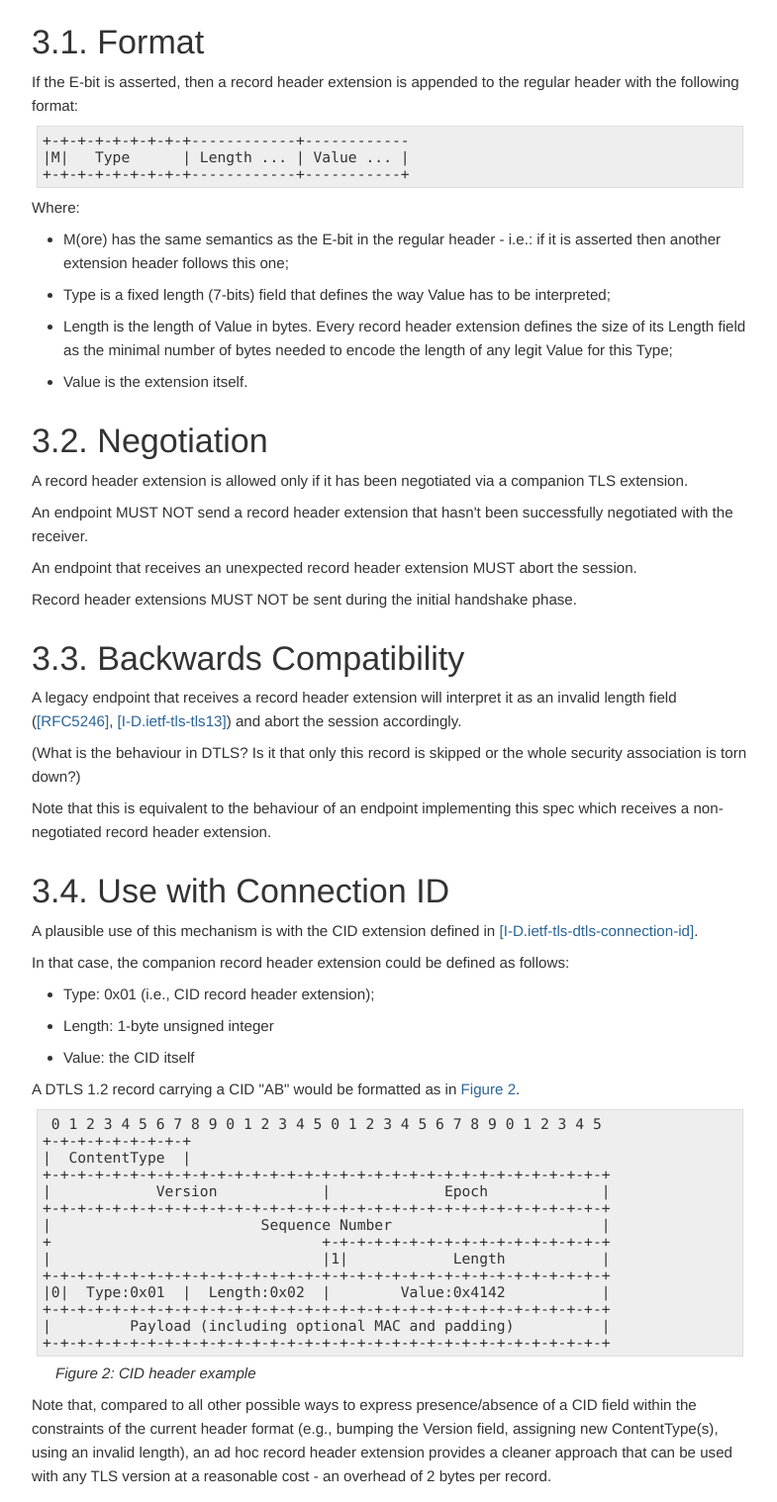
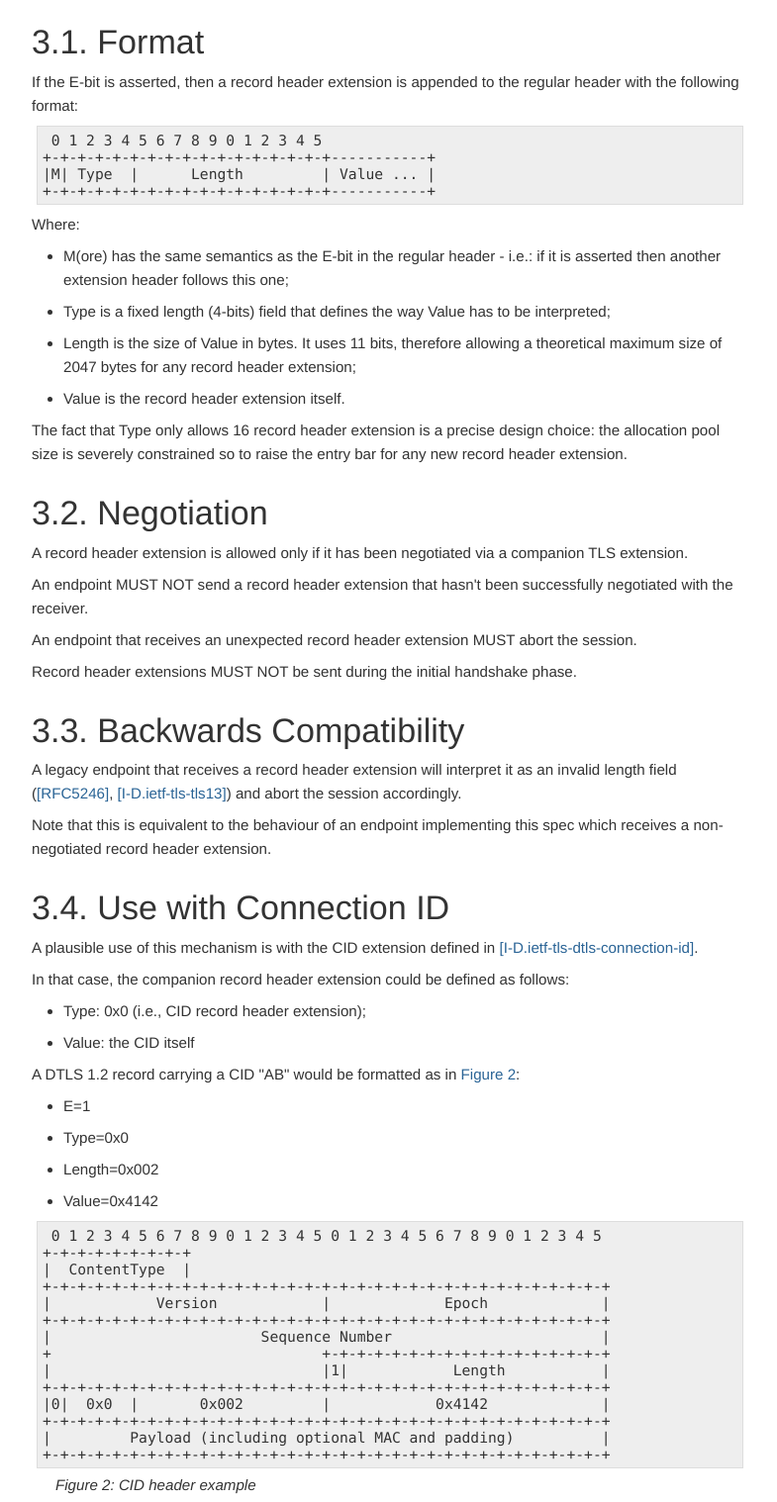
Before and after one commit to thomas-fossati/draft-tls-ext-header, a plain HTML site: page draft-fossati-tls-ext-header.html in a window 1280 px wide. Shown: the part 1820-3338 px from the top of the page at 99% size, without its empty margins (71-856 px from the left). Drawn offline with Linux system fonts and the light colour scheme.

Commit message:
Script updating gh-pages from 0502f10. [ci skip]

```diff
--- a/draft-fossati-tls-ext-header.html
+++ b/draft-fossati-tls-ext-header.html
@@ -410,19 +410,21 @@ address {
 <h1 id="rfc.section.3.1"><a href="#rfc.section.3.1">3.1.</a> <a href="#ext-header-format" id="ext-header-format">Format</a></h1>
 <p id="rfc.section.3.1.p.1">If the E-bit is asserted, then a record header extension is appended to the regular header with the following format:</p>
 <pre>
-+-+-+-+-+-+-+-+-+------------+------------
-|M|   Type      | Length ... | Value ... |
-+-+-+-+-+-+-+-+-+------------+-----------+
+ 0 1 2 3 4 5 6 7 8 9 0 1 2 3 4 5
++-+-+-+-+-+-+-+-+-+-+-+-+-+-+-+-+-----------+
+|M| Type  |      Length         | Value ... |
++-+-+-+-+-+-+-+-+-+-+-+-+-+-+-+-+-----------+
 </pre>
 <p id="rfc.section.3.1.p.2">Where:</p>
 <p/>
 
 <ul>
   <li>M(ore) has the same semantics as the E-bit in the regular header - i.e.: if it is asserted then another extension header follows this one;</li>
-  <li>Type is a fixed length (7-bits) field that defines the way Value has to be interpreted;</li>
-  <li>Length is the length of Value in bytes.  Every record header extension defines the size of its Length field as the minimal number of bytes needed to encode the length of any legit Value for this Type;</li>
-  <li>Value is the extension itself.</li>
+  <li>Type is a fixed length (4-bits) field that defines the way Value has to be interpreted;</li>
+  <li>Length is the size of Value in bytes.  It uses 11 bits, therefore allowing a theoretical maximum size of 2047 bytes for any record header extension;</li>
+  <li>Value is the record header extension itself.</li>
 </ul>
+<p id="rfc.section.3.1.p.4">The fact that Type only allows 16 record header extension is a precise design choice: the allocation pool size is severely constrained so to raise the entry bar for any new record header extension.</p>
 <h1 id="rfc.section.3.2"><a href="#rfc.section.3.2">3.2.</a> <a href="#ext-header-nego" id="ext-header-nego">Negotiation</a></h1>
 <p id="rfc.section.3.2.p.1">A record header extension is allowed only if it has been negotiated via a companion TLS extension.</p>
 <p id="rfc.section.3.2.p.2">An endpoint MUST NOT send a record header extension that hasn't been successfully negotiated with the receiver.</p>
@@ -430,19 +432,25 @@ address {
 <p id="rfc.section.3.2.p.4">Record header extensions MUST NOT be sent during the initial handshake phase.</p>
 <h1 id="rfc.section.3.3"><a href="#rfc.section.3.3">3.3.</a> <a href="#ext-header-backwards-compat" id="ext-header-backwards-compat">Backwards Compatibility</a></h1>
 <p id="rfc.section.3.3.p.1">A legacy endpoint that receives a record header extension will interpret it as an invalid length field (<a href="#RFC5246">[RFC5246]</a>, <a href="#I-D.ietf-tls-tls13">[I-D.ietf-tls-tls13]</a>) and abort the session accordingly.</p>
-<p id="rfc.section.3.3.p.2">(What is the behaviour in DTLS?  Is it that only this record is skipped or the whole security association is torn down?)</p>
-<p id="rfc.section.3.3.p.3">Note that this is equivalent to the behaviour of an endpoint implementing this spec which receives a non-negotiated record header extension.</p>
+<p id="rfc.section.3.3.p.2">Note that this is equivalent to the behaviour of an endpoint implementing this spec which receives a non-negotiated record header extension.</p>
 <h1 id="rfc.section.3.4"><a href="#rfc.section.3.4">3.4.</a> <a href="#ext-header-and-cid" id="ext-header-and-cid">Use with Connection ID</a></h1>
 <p id="rfc.section.3.4.p.1">A plausible use of this mechanism is with the CID extension defined in <a href="#I-D.ietf-tls-dtls-connection-id">[I-D.ietf-tls-dtls-connection-id]</a>.</p>
 <p id="rfc.section.3.4.p.2">In that case, the companion record header extension could be defined as follows:</p>
 <p/>
 
 <ul>
-  <li>Type: 0x01 (i.e., CID record header extension);</li>
-  <li>Length: 1-byte unsigned integer</li>
+  <li>Type: 0x0 (i.e., CID record header extension);</li>
   <li>Value: the CID itself</li>
 </ul>
-<p id="rfc.section.3.4.p.4">A DTLS 1.2 record carrying a CID "AB" would be formatted as in <a href="#fig-cid-example">Figure 2</a>.</p>
+<p id="rfc.section.3.4.p.4">A DTLS 1.2 record carrying a CID "AB" would be formatted as in <a href="#fig-cid-example">Figure 2</a>:</p>
+<p/>
+
+<ul>
+  <li>E=1</li>
+  <li>Type=0x0</li>
+  <li>Length=0x002</li>
+  <li>Value=0x4142</li>
+</ul>
 <div id="rfc.figure.2"/>
 <div id="fig-cid-example"/>
 <pre>
@@ -456,26 +464,20 @@ address {
 +                               +-+-+-+-+-+-+-+-+-+-+-+-+-+-+-+-+
 |                               |1|            Length           |
 +-+-+-+-+-+-+-+-+-+-+-+-+-+-+-+-+-+-+-+-+-+-+-+-+-+-+-+-+-+-+-+-+
-|0|  Type:0x01  |  Length:0x02  |        Value:0x4142           |
+|0|  0x0  |       0x002         |            0x4142             |
 +-+-+-+-+-+-+-+-+-+-+-+-+-+-+-+-+-+-+-+-+-+-+-+-+-+-+-+-+-+-+-+-+
 |         Payload (including optional MAC and padding)          |
 +-+-+-+-+-+-+-+-+-+-+-+-+-+-+-+-+-+-+-+-+-+-+-+-+-+-+-+-+-+-+-+-+
 </pre>
 <p class="figure">Figure 2: CID header example</p>
-<p id="rfc.section.3.4.p.5">Note that, compared to all other possible ways to express presence/absence of a CID field within the constraints of the current header format (e.g., bumping the Version field, assigning new ContentType(s), using an invalid length), an ad hoc record header extension provides a cleaner approach that can be used with any TLS version at a reasonable cost - an overhead of 2 bytes per record.</p>
+<p id="rfc.section.3.4.p.6">Note that, compared to all other possible ways to express presence/absence of a CID field within the constraints of the current header format (e.g., bumping the Version field, assigning new ContentType(s), using an invalid length), an ad hoc record header extension provides a cleaner approach that can be used with any TLS version at a reasonable cost - an overhead of 2 bytes per record.</p>
 <h1 id="rfc.section.4"><a href="#rfc.section.4">4.</a> <a href="#sec-cons" id="sec-cons">Security Considerations</a></h1>
 <p id="rfc.section.4.p.1">An on-path active attacker could try and modify an existing record header extension, insert a new record header extension in an existing session, or alter the result of the negotiation in order to add or remove arbitrary record header extensions.  Given the security properties of TLS, none of the above can be tried without being fatally noticed by the endpoints.</p>
 <p id="rfc.section.4.p.2">A passive on-path attacker could potentially extrapolate useful knowledge about endpoints from the information encoded in a record header extension (see also <a href="#priv-cons">Section 5</a>).</p>
 <h1 id="rfc.section.5"><a href="#rfc.section.5">5.</a> <a href="#priv-cons" id="priv-cons">Privacy Considerations</a></h1>
 <p id="rfc.section.5.p.1">The extent and consequences of metadata leakage from endpoints to path when using a certain record header extension SHALL be assessed in the document that introduces this new record header extension.  If needed, the document SHALL describe the relevant risk mitigations.</p>
 <h1 id="rfc.section.6"><a href="#rfc.section.6">6.</a> <a href="#iana-cons" id="iana-cons">IANA Considerations</a></h1>
-<p id="rfc.section.6.p.1">This document defines a new IANA registry that, for each record header extension, shall provide:</p>
-<p/>
-
-<ul>
-  <li>the Type codepoint;</li>
-  <li>the Length size in bytes.</li>
-</ul>
+<p id="rfc.section.6.p.1">This document defines a new IANA registry that, for each new record header extension, shall provide its Type code-point.</p>
 <h1 id="rfc.section.7"><a href="#rfc.section.7">7.</a> <a href="#acknowledgements" id="acknowledgements">Acknowledgements</a></h1>
 <p id="rfc.section.7.p.1">TODO</p>
 <h1 id="rfc.references"><a href="#rfc.references">8.</a> References</h1>
```
Also changed, not shown: draft-fossati-tls-ext-header.txt.
